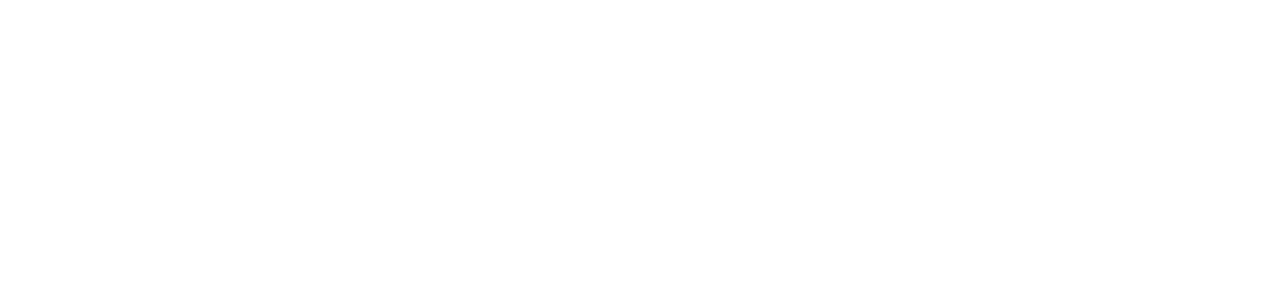
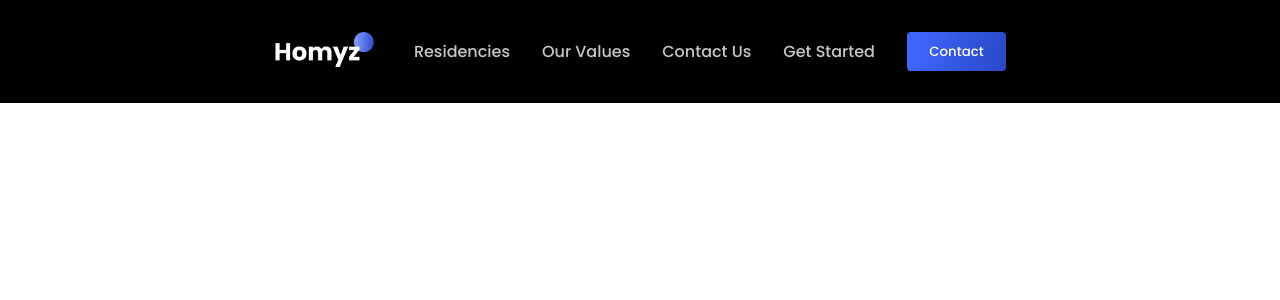
Before and after one commit to meghuraval/real_estate_project, a React (Vite) app in the folder realestatelandingpage/: page / in a window 1280 px wide. Shown: the top 300 px of the page. Built offline with nearby package versions, Linux system fonts and the light colour scheme.

Commit message:
header is complete

```diff
--- a/realestatelandingpage/src/components/Header.css
+++ b/realestatelandingpage/src/components/Header.css
@@ -0,0 +1,27 @@
+.h-wrapper{
+    background-color: black;
+    color: white;
+}
+
+.h-container{
+    justify-content: space-between;
+    padding-bottom: 1rem;
+    padding-top: 1rem;
+    color: var(--secondary);
+}
+
+.h-menu{
+    gap: 2rem;
+}
+
+.h-menu>*.hover{
+    cursor: pointer;
+}
+
+.h-menu > button{
+
+}
+
+.h-container > img{
+    margin-right: 5dvh;
+}
--- a/realestatelandingpage/src/components/Header.jsx
+++ b/realestatelandingpage/src/components/Header.jsx
@@ -1,11 +1,21 @@
 /* eslint-disable no-unused-vars */
 import React from "react";
+import "./Header.css";
 
 const Header = () => {
   return (
     <section className="h-wrapper">
-      <div className="h-container">
-        <img src="" alt=""></img>
+      <div className="h-container paddings innerWidth flexCenter">
+        <img src="./logo.png" alt="logo" width={100} />
+        <div className="flexCenter h-menu">
+          <a href="">Residencies</a>
+          <a href="">Our Values</a>
+          <a href="">Contact Us</a>
+          <a href="">Get Started</a>
+          <button className="button" href="">
+            Contact
+          </button>
+        </div>
       </div>
     </section>
   );
--- a/realestatelandingpage/src/index.css
+++ b/realestatelandingpage/src/index.css
@@ -82,6 +82,21 @@ a {
   font-weight: 600;
 }
 
+.button{
+  font-weight: 500;
+  padding: 0.6rem 1.4rem;
+  color: white;
+  background: var(--blue-gradient);
+  border: none;
+  border-radius: 4px;
+  transition: all 300ms ease-in;
+}
+
+.button:hover{
+  cursor: pointer;
+  scale: 1.07;
+}
+
 /* media queries */
 @media (min-width: 1536px) {
   .innerWidth {
```
